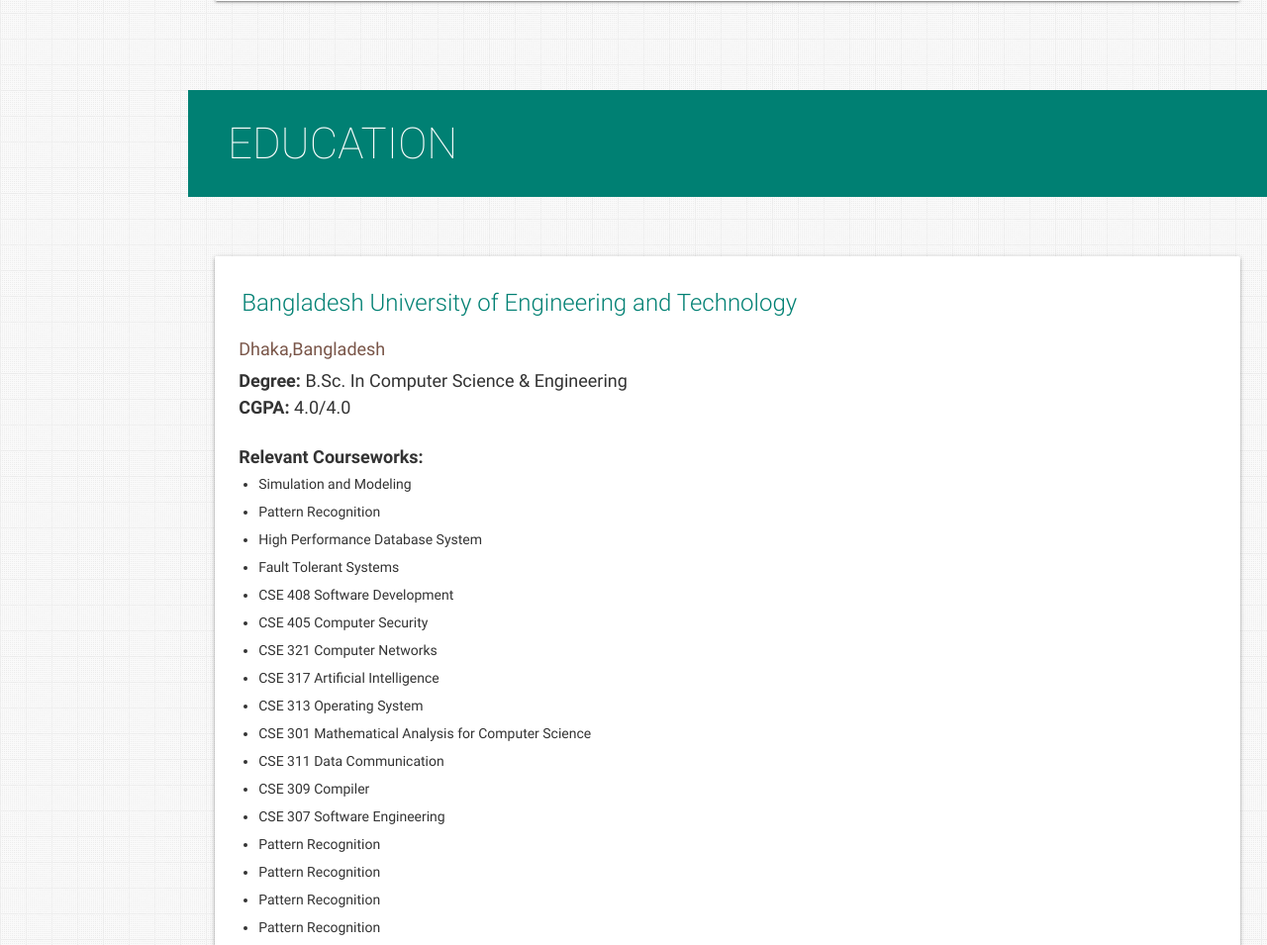
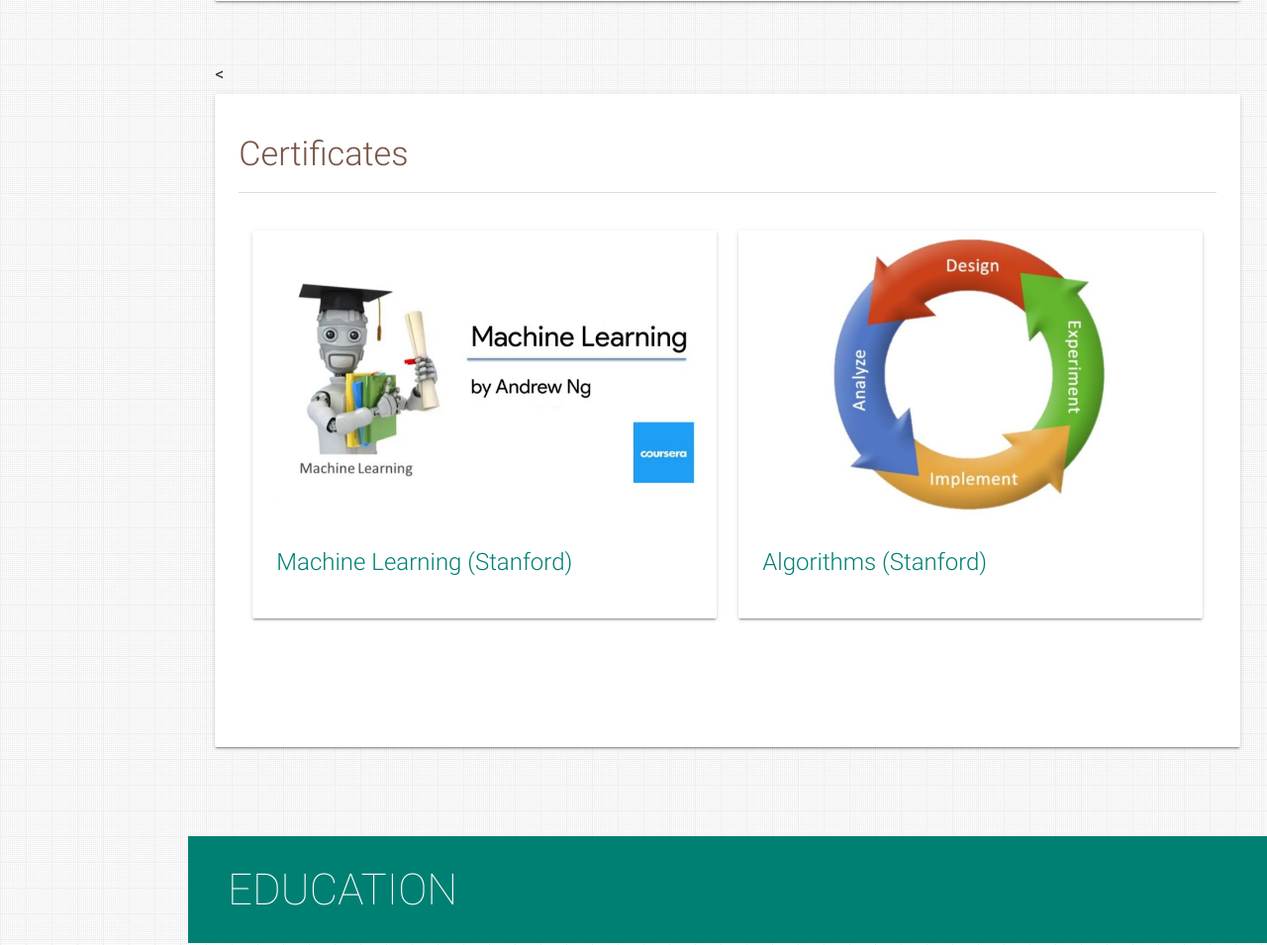
Before and after one commit to MDOmerDanish/mdomerdanish.github.io, a plain HTML site: page index.html in a window 1280 px wide. Shown: the part 7605-8560 px from the top of the page at 99% size. Drawn offline with nearby package versions, Linux system fonts and the light colour scheme.

Commit message:
Update index.html

```diff
--- a/index.html
+++ b/index.html
@@ -989,7 +989,7 @@ of each drug container to estimate the degradation of the drug.
         </div>
 
         <!-- certifications -->
-        <!-- <div class="card">
+        < <div class="card">
           <div class="card-content">
             <h4 class="brown-text light">Certificates</h4>
             <div class="row text-left">
@@ -1020,7 +1020,7 @@ of each drug container to estimate the degradation of the drug.
               </div>
             </div>
           </div>
-        </div> -->
+        </div>
 
       </div>
     </section>
```
